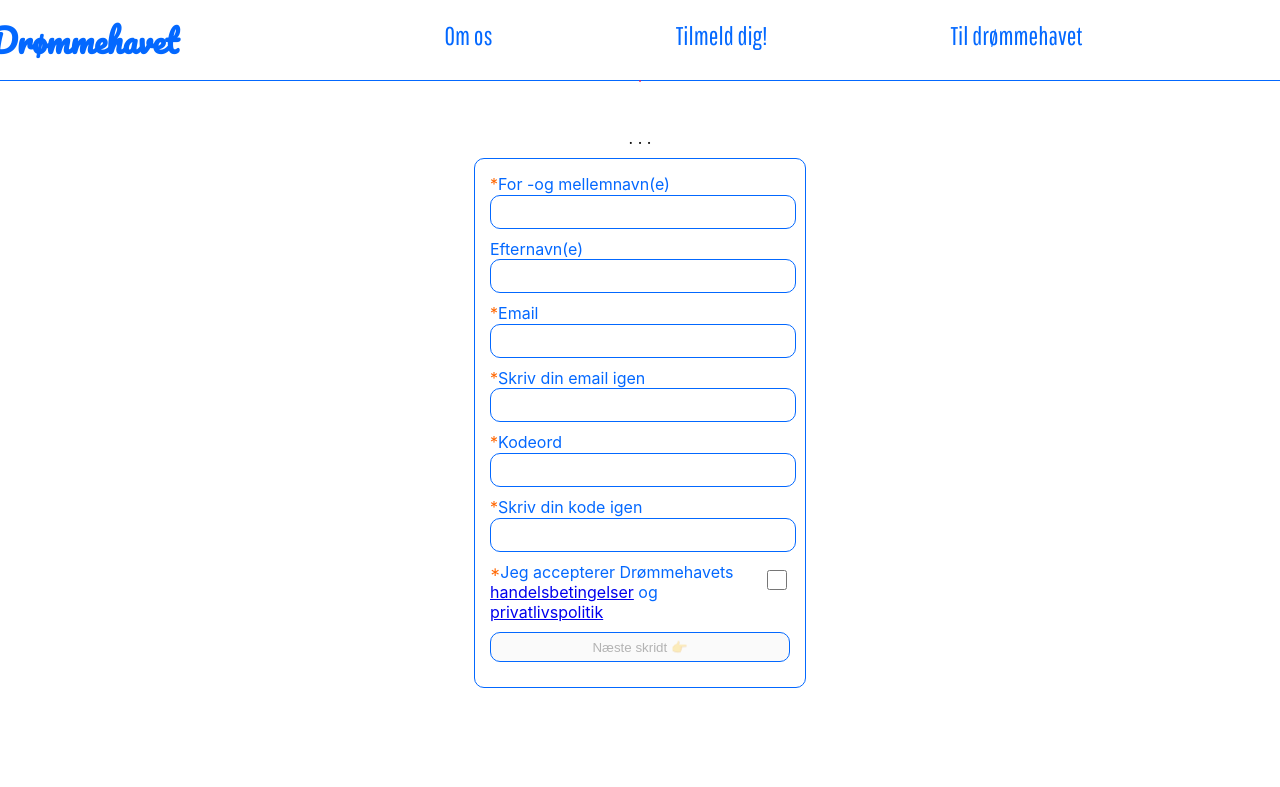
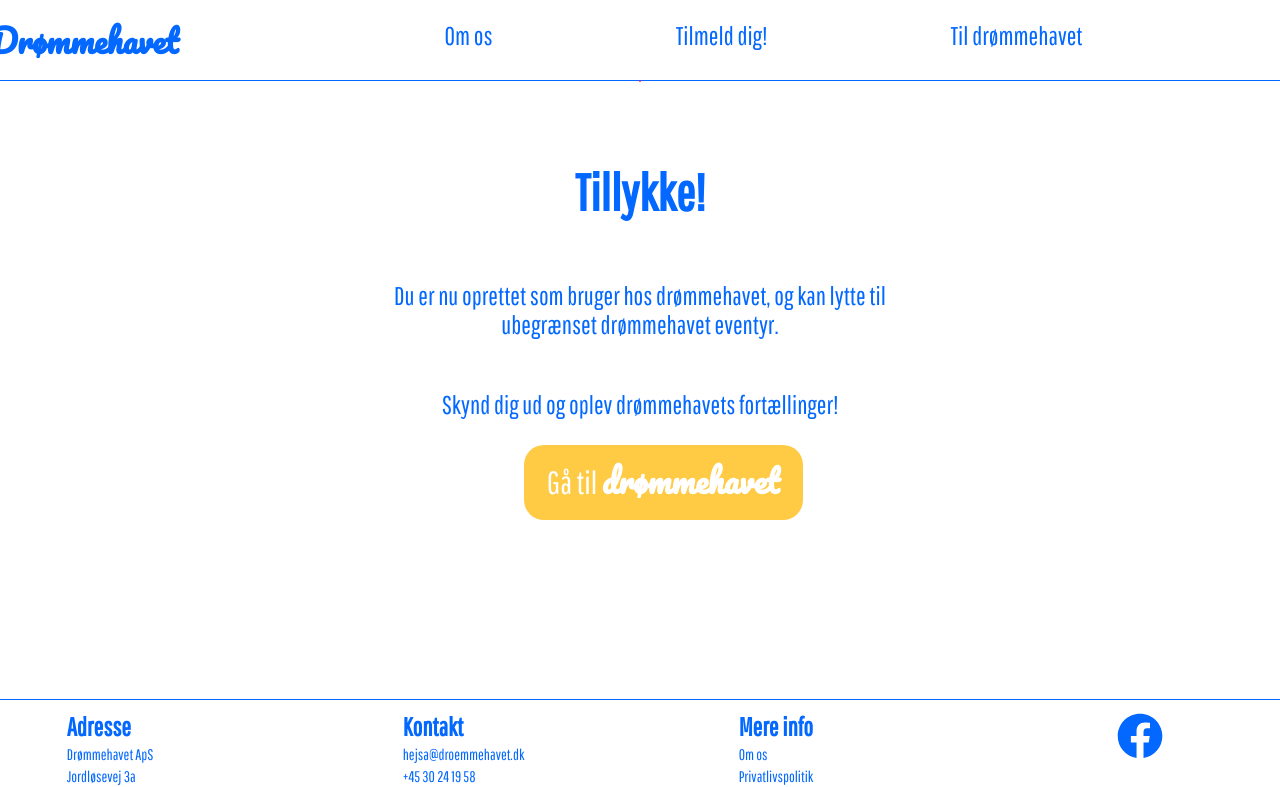
Before and after one commit to LasseRB/droemmehavet_website, a React (Create React App) app in the folder droemmehavet_homepage/: page /tilmeld in a window 1280 px wide. Shown: the top 787 px of the page. Built offline with nearby package versions, Linux system fonts and the light colour scheme; no server answers.

Commit message:
worked on tilmedpage

```diff
--- a/droemmehavet_homepage/src/TilmeldPage/TilmeldPage_Components/BrugerTilmelding.js
+++ b/droemmehavet_homepage/src/TilmeldPage/TilmeldPage_Components/BrugerTilmelding.js
@@ -11,7 +11,7 @@
   const handleUserCreateSubmit = (event) => {
     event.preventDefault();
 
-    props.setTilmeldStadie("2");
+    props.setTilmeldStadie(2);
   };
   const valider = (e) => {
     if (props.formContent.fornavn == "") {
--- a/droemmehavet_homepage/src/TilmeldPage/TilmeldPage_Components/TilmeldPage.js
+++ b/droemmehavet_homepage/src/TilmeldPage/TilmeldPage_Components/TilmeldPage.js
@@ -6,7 +6,7 @@
 
 export default function TilmeldPage(props) {
   const [fejlbesked, setFejlbesked] = useState("");
-  const [tilmeldStadie, setTilmeldStadie] = useState(1);
+  const [tilmeldStadie, setTilmeldStadie] = useState(3);
   const [formContent, setFormContent] = useState({
     fornavn: "",
     efternavn: "",
@@ -74,8 +74,17 @@
 
       {tilmeldStadie == 3 && (
         <div className="succes-sign-up">
-          <h1>Tillykke! du er nu medlem</h1>
-          <a href="app.droemmehavet.dk">Gå til drømmehavet</a>
+          <h1>Tillykke!</h1>
+          <p id="firstBox">
+            Du er nu oprettet som bruger hos drømmehavet, og kan lytte til
+            ubegrænset drømmehavet eventyr.
+          </p>
+          <p id="secondBox">Skynd dig ud og oplev drømmehavets fortællinger!</p>
+          <a href="app.droemmehavet.dk">
+            <p>
+              Gå til <b>drømmehavet</b>
+            </p>
+          </a>
         </div>
       )}
     </div>
--- a/droemmehavet_homepage/src/TilmeldPage/TilmeldPage_StyleComponents/_TilmeldPage.scss
+++ b/droemmehavet_homepage/src/TilmeldPage/TilmeldPage_StyleComponents/_TilmeldPage.scss
@@ -36,19 +36,16 @@
             color: rgb(255, 102, 0);
           }
         }
-
-
       }
 
-
-      .abonnementvilkaar{
+      .abonnementvilkaar {
         display: flex;
         flex-direction: row;
         padding-bottom: 10px;
-       label{
-        display: inline-block;
+        label {
+          display: inline-block;
         }
-        input{
+        input {
           display: inline;
           width: 40px;
         }
@@ -80,3 +77,33 @@
     width: max-content;
   }
 }
+
+.succes-sign-up {
+  display: flex;
+  flex-direction: column;
+  align-items: center;
+  text-align: center;
+  padding-bottom: 5%;
+  width: 500px;
+  h1 {
+    @include headerText($blue-main, 4vw);
+    font-weight: bolder;
+  }
+  p {
+    @include paragraph($blue-main, 2vw);
+  }
+  a {
+    text-decoration: none;
+    p {
+      @include headerText(white, 2.5vw);
+      width: 100%;
+      margin: 0;
+      padding: 3% 10% 5% 10%;
+      background-color: #ffcb44;
+      border-radius: 20px;
+      b {
+        font-family: $logo-font-family;
+      }
+    }
+  }
+}
```
